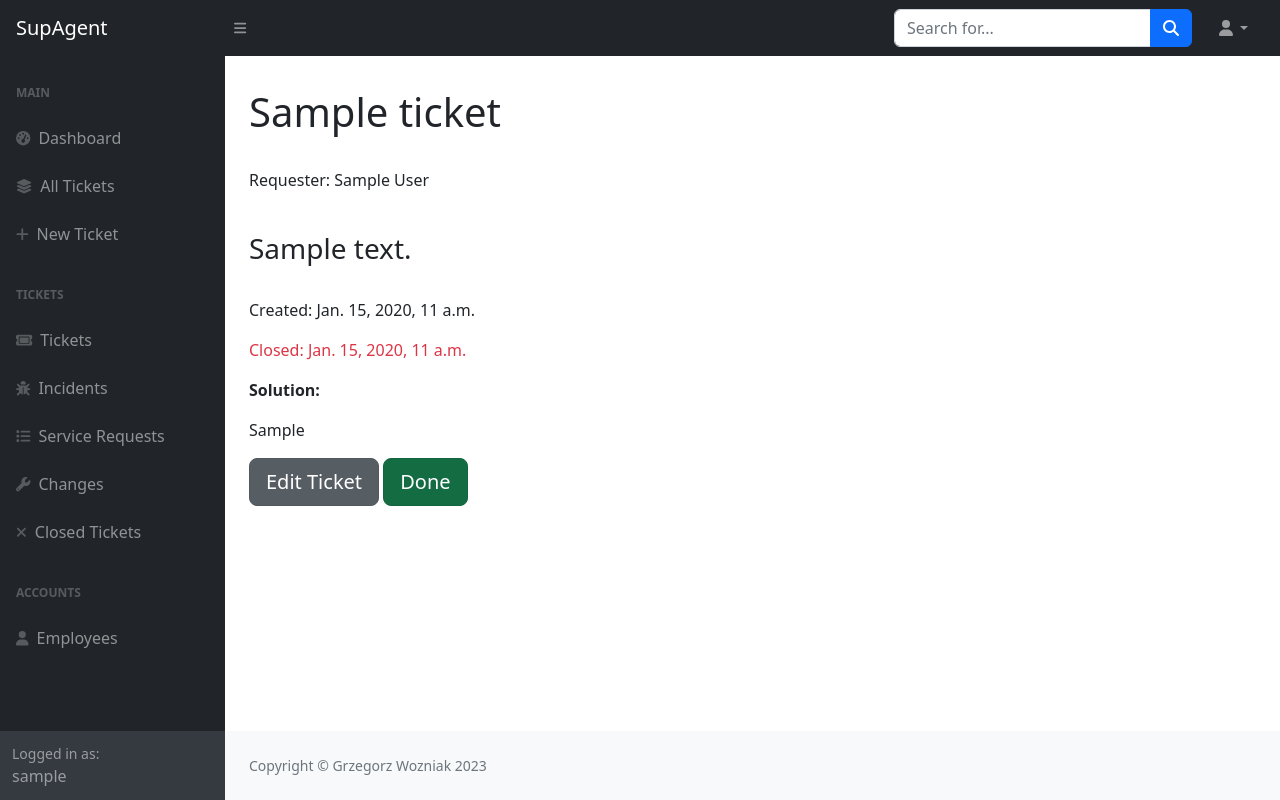
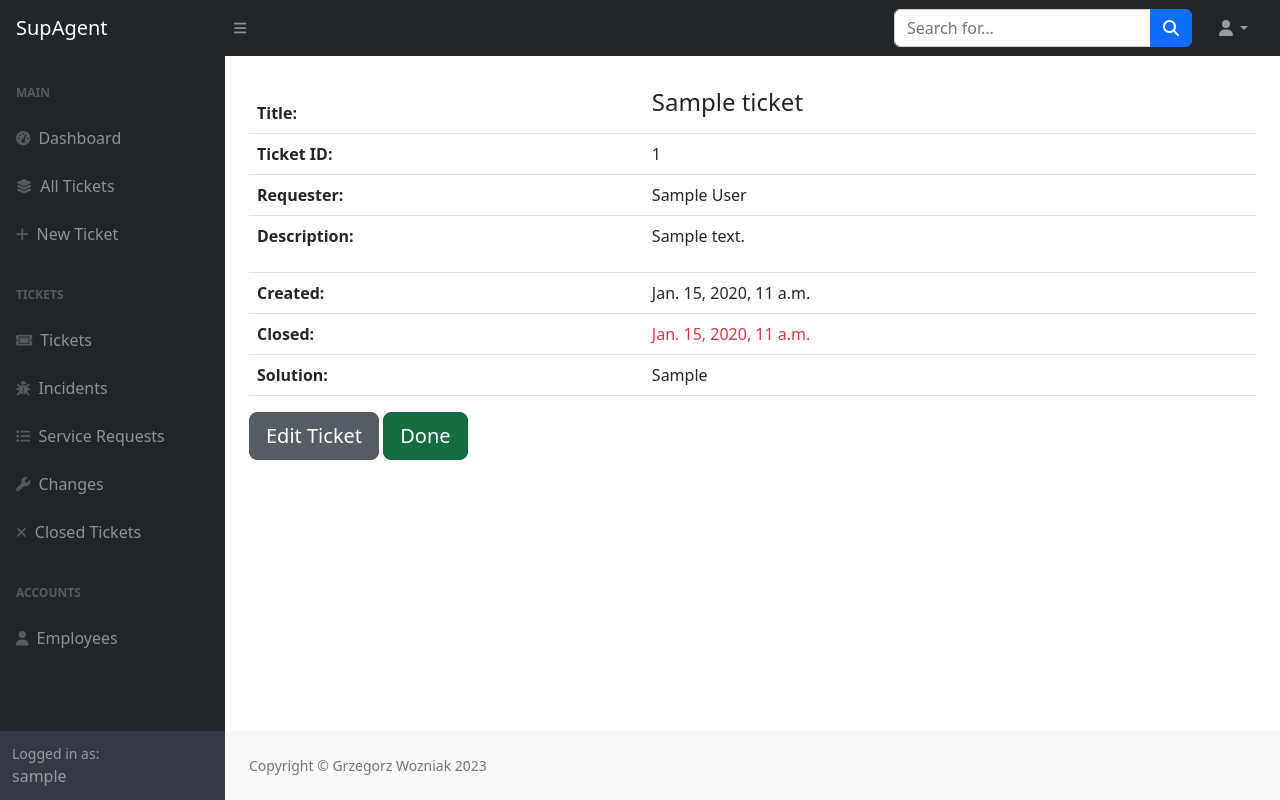
Before and after one commit to edek06/SupAgent, a Django app: page /ticketportal/1 in a window 1280 px wide. Run offline with Django 4.2, Linux system fonts and the light colour scheme; a user stored in the database is signed in; tables that the repository leaves empty hold one stand-in row (values such as "Sample post"); some libraries are stand-ins or nearby versions.

Commit message:
ticket_details changed + design

```diff
--- a/ticketportal/templates/ticketportal/closed.html
+++ b/ticketportal/templates/ticketportal/closed.html
@@ -13,6 +13,7 @@
               <th scope="col">Category</th>
               <th scope="col">Requester</th>
               <th scope="col">Created</th>
+              <th scope="col">Closed</th>
               <th scope="col">Priority</th>
             </tr>
           </thead>
@@ -24,6 +25,7 @@
               <td>{{ ticket.category }}</td>
               <td><a href="{% url 'ticketportal:employee_tickets' ticket.requester.id %}" style="color:black;">{{ ticket.requester }}</a></td>
               <td>{{ ticket.created }}</td>
+              <td>{{ ticket.closed }}</td>
               {% if ticket.priority == 1 %}
               <td><div class="sb-nav-link-icon"><i class="fas fa-battery-empty"></i></div></td>
               {% elif ticket.priority == 2 %}
--- a/ticketportal/templates/ticketportal/ticket_detail.html
+++ b/ticketportal/templates/ticketportal/ticket_detail.html
@@ -1,24 +1,43 @@
 {% extends "ticketportal/base.html" %}
 {% block content %}
 <main class="col-md-9 col-lg-12 px-md-4">
-    <h3>
-        {% if info %}
-            {{ info }}
+    <br>
+    <table class="table">
+      <thead>
+        <tr>
+          <th scope="col">Title:</th>
+          <th scope="col"><h4>{{ ticket.title }}</h4></th>
+        </tr>
+      </thead>
+      <tbody>
+        <tr>
+          <th scope="row">Ticket ID:</th>
+          <td>{{ ticket.id }}</td>
+        </tr>
+        <tr>
+          <th scope="row">Requester:</th>
+          <td>{{ ticket.requester }}</td>
+        </tr>
+        <tr>
+          <th scope="row">Description:</th>
+          <td>{{ ticket.description|linebreaks }}</td>
+        </tr>
+        <tr>
+          <th scope="row">Created:</th>
+          <td>{{ ticket.created }}</td>
+        </tr>
+        {% if ticket.closed %}
+        <tr>
+            <th scope="row">Closed:</th>
+            <td class="text-danger">{{ ticket.closed }}</td>
+        </tr>
+        <tr>
+            <th scope="row">Solution:</th>
+            <td>{{ ticket.solution }}</td>
+        </tr>
         {% endif %}
-    </h3>
-    <br>
-    <h1>{{ ticket.title }}</h1>
-    <br>
-    <p>Requester: {{ ticket.requester }}</p>
-    <br>
-    <h3>{{ ticket.description }}</h3>
-    <br>
-    <p>Created: {{ ticket.created }}</p>
-    {% if ticket.closed %}
-        </b><p class="text-danger">Closed: {{ ticket.closed }}</p>
-        <p><b>Solution:</b></p>
-        <p>{{ ticket.solution }}</p>
-    {% endif %}
+      </tbody>
+    </table>
     <a href="{% url 'ticketportal:edit_ticket' ticket.id %}" class="btn btn-secondary btn-lg active" role="button">Edit Ticket</a>
     <a href="{% url 'ticketportal:close_ticket' ticket.id %}" class="btn btn-success btn-lg active" role="button">Done</a>
 </main>
--- a/ticketportal/views.py
+++ b/ticketportal/views.py
@@ -47,7 +47,7 @@ def tck(request, category):
 @login_required(login_url="/")
 def closed(request):
     # all closed tickets
-    closed_tickets = Ticket.objects.filter(status='CSD')
+    closed_tickets = Ticket.objects.filter(status='CSD').order_by('-closed')
     # first 16 tickets on the page
     paginator = Paginator(closed_tickets, 16)
     # beginn with the first page
```
